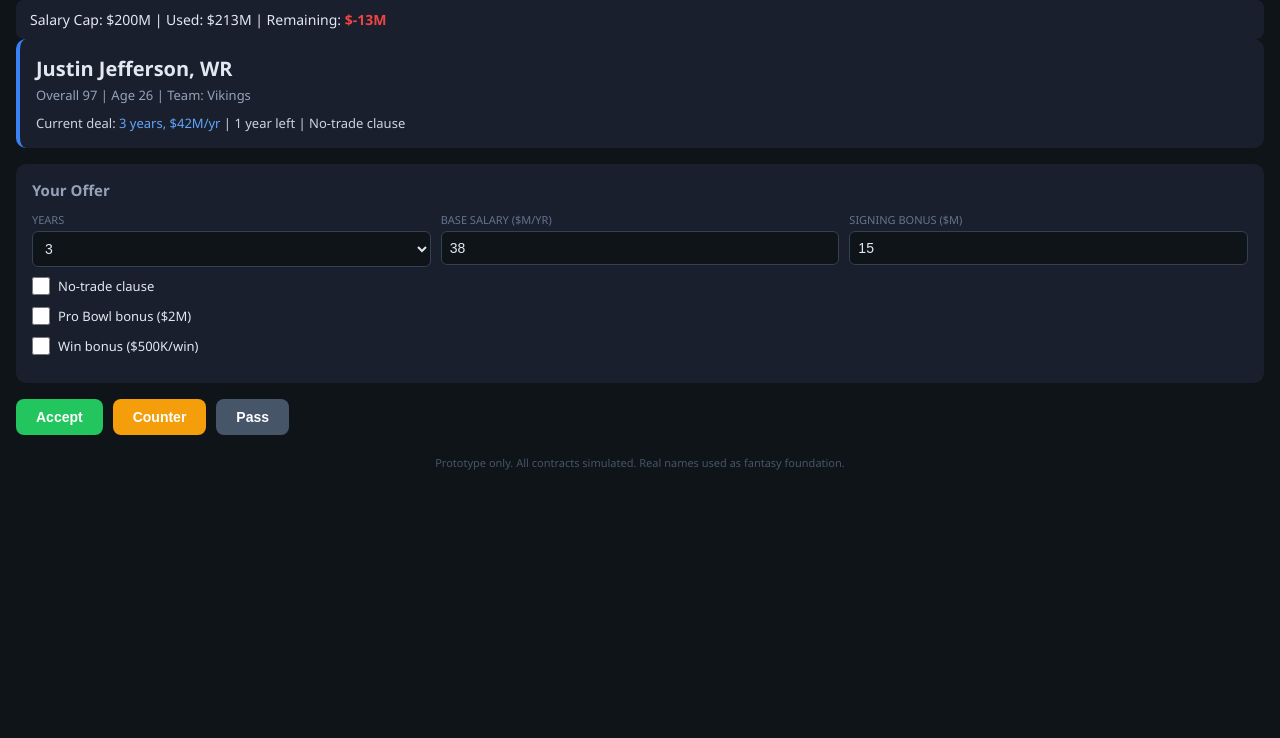
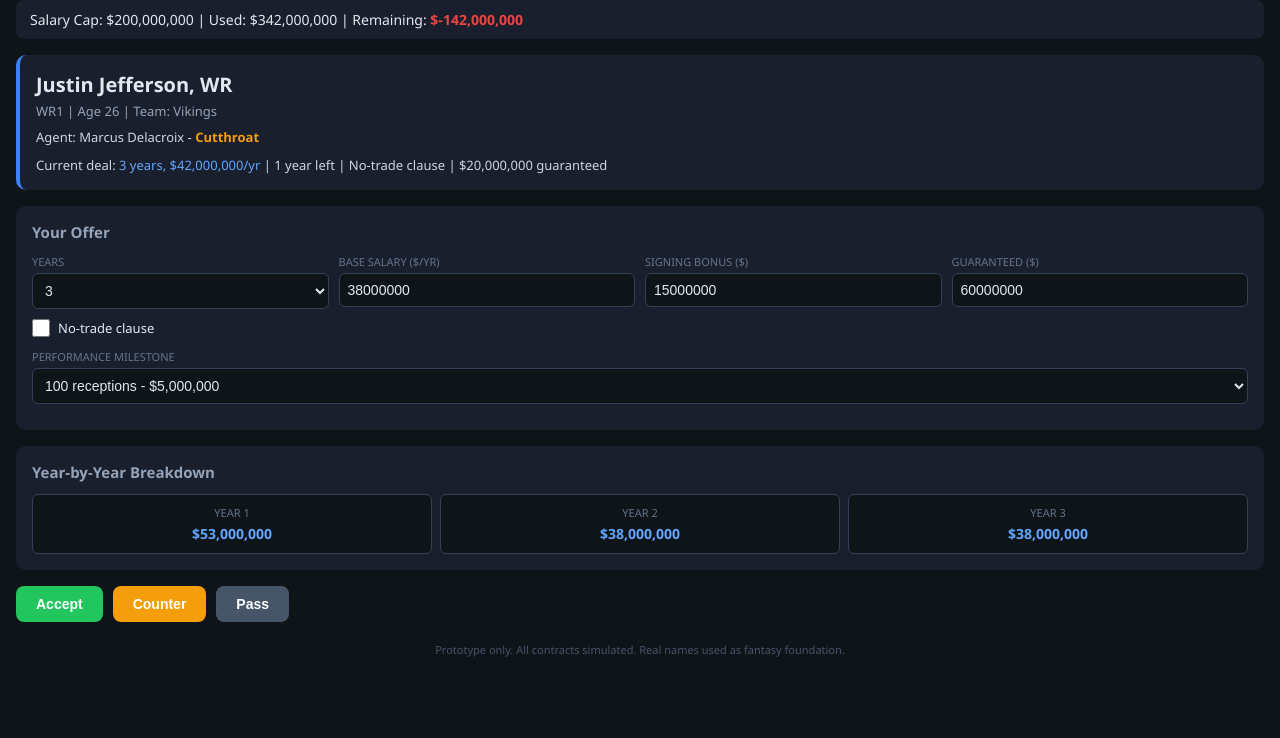
Before and after one commit to terryfamily716/Fantasy-Contract-League, a plain HTML site: page index.html in a window 1280 px wide. Shown: the part 62-800 px from the top of the page. Drawn offline with Linux system fonts and the light colour scheme.

Commit message:
11.26.26 V0.02 - Dollar inputs, guaranteed money field, position-based performance milestones (no Pro Bowl/win bonus), agent name + personality, position ranking instead of overall, year-by-year contract breakdown grid.

```diff
--- a/index.html
+++ b/index.html
@@ -3,18 +3,21 @@
 <head>
 <meta charset="UTF-8">
 <meta name="viewport" content="width=device-width, initial-scale=1.0">
-<title>Fantasy Football Agent - V0.01</title>
+<title>Fantasy Football Agent - V0.02</title>
 <style>
   * { margin: 0; padding: 0; box-sizing: border-box; }
   body { background: #0f1419; color: #e2e8f0; font-family: 'Segoe UI', Arial, sans-serif; padding: 16px; }
   .header { display: flex; justify-content: space-between; align-items: center; margin-bottom: 16px; }
   .header h1 { font-size: 22px; color: #3b82f6; }
   .version { color: #FFD700; font-size: 12px; }
-  .cap-tracker { background: #1a1f2e; border-radius: 8px; padding: 10px 14px; font-size: 14px; }
+  .cap-tracker { background: #1a1f2e; border-radius: 8px; padding: 10px 14px; font-size: 14px; margin-bottom: 16px; }
   .cap-tracker .remaining { color: #60a5fa; font-weight: bold; }
+  .cap-tracker .negative { color: #ef4444; font-weight: bold; }
   .player-card { background: #1a1f2e; border-radius: 10px; padding: 16px; margin-bottom: 16px; border-left: 4px solid #3b82f6; }
   .player-card .name { font-size: 20px; font-weight: bold; }
   .player-card .meta { color: #94a3b8; font-size: 13px; margin-top: 4px; }
+  .agent-line { margin-top: 8px; font-size: 13px; color: #cbd5e1; }
+  .agent-line .personality { color: #f59e0b; font-weight: bold; }
   .current-deal { margin-top: 10px; font-size: 13px; color: #cbd5e1; }
   .current-deal span { color: #60a5fa; }
   .offer-panel { background: #1a1f2e; border-radius: 10px; padding: 16px; margin-bottom: 16px; }
@@ -25,6 +28,12 @@
   .field input, .field select { width: 100%; background: #0f1419; border: 1px solid #334155; border-radius: 6px; color: #e2e8f0; padding: 8px; font-size: 14px; }
   .toggle-row { display: flex; align-items: center; gap: 8px; margin-bottom: 12px; font-size: 13px; }
   .toggle-row input { width: 18px; height: 18px; }
+  .breakdown { background: #1a1f2e; border-radius: 10px; padding: 16px; margin-bottom: 16px; }
+  .breakdown h2 { font-size: 15px; margin-bottom: 12px; color: #94a3b8; }
+  .year-grid { display: grid; grid-template-columns: repeat(auto-fit, minmax(100px, 1fr)); gap: 8px; }
+  .year-box { background: #0f1419; border-radius: 6px; padding: 10px; text-align: center; border: 1px solid #334155; }
+  .year-box .yr { font-size: 11px; color: #64748b; text-transform: uppercase; }
+  .year-box .amt { font-size: 14px; color: #60a5fa; font-weight: bold; margin-top: 4px; }
   .agent-response { background: #1a1f2e; border-radius: 10px; padding: 16px; margin-bottom: 16px; border-left: 4px solid #ef4444; display: none; }
   .agent-response h2 { font-size: 15px; margin-bottom: 8px; color: #ef4444; }
   .agent-response .reasoning { font-size: 13px; color: #cbd5e1; font-style: italic; }
@@ -44,24 +53,31 @@
 <body>
   <div class="header">
     <h1>Fantasy Football Agent</h1>
-    <div class="version">11.26.26 V0.01</div>
+    <div class="version">11.26.26 V0.02</div>
   </div>
-  <div class="cap-tracker">Salary Cap: $200M | Used: <span id="capUsed">$84M</span> | Remaining: <span class="remaining" id="capRemaining">$116M</span></div>
+  <div class="cap-tracker">Salary Cap: $200,000,000 | Used: <span id="capUsed">$213,000,000</span> | Remaining: <span class="negative" id="capRemaining">-$13,000,000</span></div>
   <div class="player-card">
     <div class="name" id="playerName">Justin Jefferson, WR</div>
-    <div class="meta">Overall 97 | Age 26 | Team: Vikings</div>
-    <div class="current-deal">Current deal: <span>3 years, $42M/yr</span> | 1 year left | No-trade clause</div>
+    <div class="meta">WR1 | Age 26 | Team: Vikings</div>
+    <div class="agent-line">Agent: <span id="agentName">Marcus Delacroix</span> - <span class="personality" id="agentPersonality">Cutthroat</span></div>
+    <div class="current-deal">Current deal: <span>3 years, $42,000,000/yr</span> | 1 year left | No-trade clause | $20,000,000 guaranteed</div>
   </div>
   <div class="offer-panel">
     <h2>Your Offer</h2>
     <div class="field-row">
       <div class="field"><label>Years</label><select id="years"><option>1</option><option>2</option><option selected>3</option><option>4</option><option>5</option></select></div>
-      <div class="field"><label>Base Salary ($M/yr)</label><input type="number" id="base" value="38" min="1" max="80"></div>
-      <div class="field"><label>Signing Bonus ($M)</label><input type="number" id="bonus" value="15" min="0" max="60"></div>
+      <div class="field"><label>Base Salary ($/yr)</label><input type="number" id="base" value="38000000" min="1000000" step="1000000"></div>
+      <div class="field"><label>Signing Bonus ($)</label><input type="number" id="bonus" value="15000000" min="0" step="1000000"></div>
+      <div class="field"><label>Guaranteed ($)</label><input type="number" id="guaranteed" value="60000000" min="0" step="1000000"></div>
     </div>
     <div class="toggle-row"><input type="checkbox" id="noTrade"><label for="noTrade">No-trade clause</label></div>
-    <div class="toggle-row"><input type="checkbox" id="proBowl"><label for="proBowl">Pro Bowl bonus ($2M)</label></div>
-    <div class="toggle-row"><input type="checkbox" id="winBonus"><label for="winBonus">Win bonus ($500K/win)</label></div>
+    <div class="field-row">
+      <div class="field"><label>Performance Milestone</label><select id="milestone"><option value="100rec">100 receptions - $5,000,000</option><option value="150rec">150 receptions - $10,000,000</option><option value="10td">10 TDs - $3,000,000</option><option value="20td">20 TDs - $6,000,000</option></select></div>
+    </div>
+  </div>
+  <div class="breakdown">
+    <h2>Year-by-Year Breakdown</h2>
+    <div class="year-grid" id="yearGrid"></div>
   </div>
   <div class="agent-response" id="agentBox">
     <h2>Agent Response</h2>
@@ -76,17 +92,37 @@
   <div class="result" id="resultBox"></div>
   <div class="roster-note">Prototype only. All contracts simulated. Real names used as fantasy foundation.</div>
 <script>
-  var capTotal = 200;
-  var capUsed = 84;
+  var capTotal = 200000000;
+  var capUsed = 213000000;
+  function fmt(n) {
+    return "$" + n.toLocaleString("en-US");
+  }
   function updateCap() {
     var base = parseFloat(document.getElementById("base").value) || 0;
     var bonus = parseFloat(document.getElementById("bonus").value) || 0;
     var years = parseInt(document.getElementById("years").value) || 1;
     var total = (base * years) + bonus;
     var remaining = capTotal - capUsed - total;
-    document.getElementById("capUsed").textContent = "$" + (capUsed + total) + "M";
-    document.getElementById("capRemaining").textContent = "$" + remaining + "M";
-    document.getElementById("capRemaining").style.color = remaining < 20 ? "#ef4444" : "#60a5fa";
+    document.getElementById("capUsed").textContent = fmt(capUsed + total);
+    var remEl = document.getElementById("capRemaining");
+    remEl.textContent = fmt(remaining);
+    remEl.className = remaining < 0 ? "negative" : "remaining";
+    updateBreakdown();
+  }
+  function updateBreakdown() {
+    var base = parseFloat(document.getElementById("base").value) || 0;
+    var bonus = parseFloat(document.getElementById("bonus").value) || 0;
+    var years = parseInt(document.getElementById("years").value) || 1;
+    var grid = document.getElementById("yearGrid");
+    grid.innerHTML = "";
+    for (var i = 1; i <= years; i++) {
+      var amt = base;
+      if (i === 1) amt += bonus;
+      var box = document.createElement("div");
+      box.className = "year-box";
+      box.innerHTML = "<div class=\"yr\">Year " + i + "</div><div class=\"amt\">" + fmt(amt) + "</div>";
+      grid.appendChild(box);
+    }
   }
   ["base", "bonus", "years"].forEach(function(id) {
     document.getElementById(id).addEventListener("input", updateCap);
@@ -96,16 +132,17 @@
     var base = parseFloat(document.getElementById("base").value) || 0;
     var bonus = parseFloat(document.getElementById("bonus").value) || 0;
     var years = parseInt(document.getElementById("years").value) || 1;
+    var guaranteed = parseFloat(document.getElementById("guaranteed").value) || 0;
     var noTrade = document.getElementById("noTrade").checked;
-    var proBowl = document.getElementById("proBowl").checked;
-    var winBonus = document.getElementById("winBonus").checked;
+    var milestone = document.getElementById("milestone").value;
     var agentBox = document.getElementById("agentBox");
     var resultBox = document.getElementById("resultBox");
     agentBox.style.display = "block";
     resultBox.style.display = "block";
+    var milestoneText = milestone === "100rec" ? "100 receptions for $5M" : milestone === "150rec" ? "150 receptions for $10M" : milestone === "10td" ? "10 TDs for $3M" : "20 TDs for $6M";
     if (decision === "accept") {
-      document.getElementById("agentReasoning").textContent = "Agent: Deal accepted. Jefferson values the no-trade security and the competitive window.";
-      document.getElementById("agentCounter").textContent = "Signed: " + years + " years, $" + base + "M/yr base, $" + bonus + "M bonus" + (noTrade ? ", no-trade clause" : "") + (proBowl ? ", $2M Pro Bowl bonus" : "") + (winBonus ? ", $500K/win" : "") + ".";
+      document.getElementById("agentReasoning").textContent = "Agent Delacroix: Deal accepted. Jefferson values the guarantee and the competitive window. Cutthroat agents don't bluff twice.";
+      document.getElementById("agentCounter").textContent = "Signed: " + years + " years, " + fmt(base) + "/yr base, " + fmt(bonus) + " bonus, " + fmt(guaranteed) + " guaranteed" + (noTrade ? ", no-trade clause" : "") + ", milestone: " + milestoneText + ".";
       resultBox.className = "result success";
       resultBox.textContent = "SIGNED. Jefferson is on your roster. Cap updated.";
       document.getElementById("btnAccept").disabled = true;
@@ -113,13 +150,13 @@
       document.getElementById("btnPass").disabled = true;
     } else if (decision === "counter") {
       var counterYears = Math.min(years + 1, 5);
-      var counterBase = base + 4;
-      document.getElementById("agentReasoning").textContent = "Agent: Close, but Jefferson wants one more year and a bump. He's eyeing a ring and won't leave money on the table for a rebuilding team.";
-      document.getElementById("agentCounter").textContent = "Counter: " + counterYears + " years, $" + counterBase + "M/yr, $" + bonus + "M bonus" + (noTrade ? ", no-trade clause included" : "") + ".";
+      var counterBase = base + 4000000;
+      document.getElementById("agentReasoning").textContent = "Agent Delacroix: Close, but Jefferson wants one more year and a bump. He's eyeing a ring and won't leave money on the table for a rebuilding team.";
+      document.getElementById("agentCounter").textContent = "Counter: " + counterYears + " years, " + fmt(counterBase) + "/yr, " + fmt(bonus) + " bonus" + (noTrade ? ", no-trade clause included" : "") + ".";
       resultBox.className = "result fail";
       resultBox.textContent = "Counter received. Revise your offer or pass.";
     } else {
-      document.getElementById("agentReasoning").textContent = "Agent: Jefferson declines. He'd rather bet on himself with a contender.";
+      document.getElementById("agentReasoning").textContent = "Agent Delacroix: Jefferson declines. He'd rather bet on himself with a contender. Delacroix is already texting other GMs.";
       document.getElementById("agentCounter").textContent = "Player hits the open market. Other teams can now bid.";
       resultBox.className = "result fail";
       resultBox.textContent = "Passed. Jefferson is available to other teams.";
```
